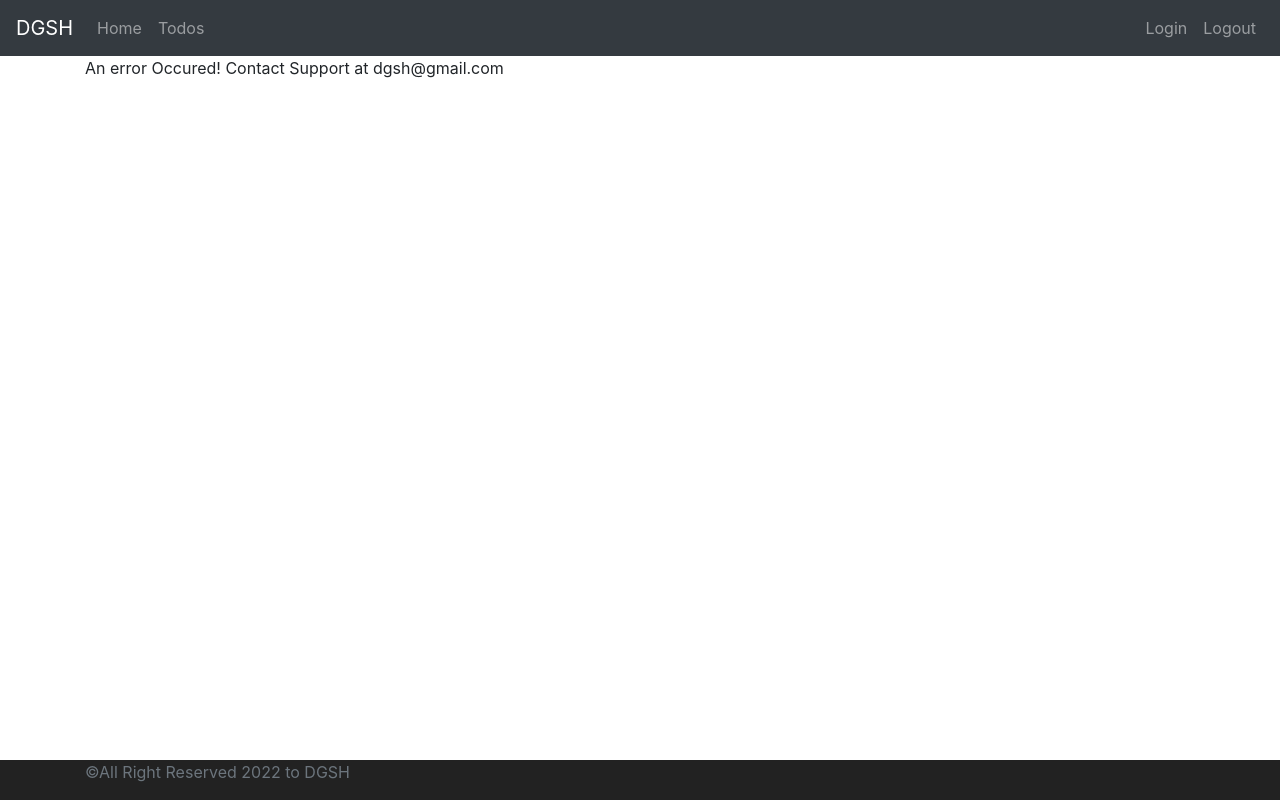
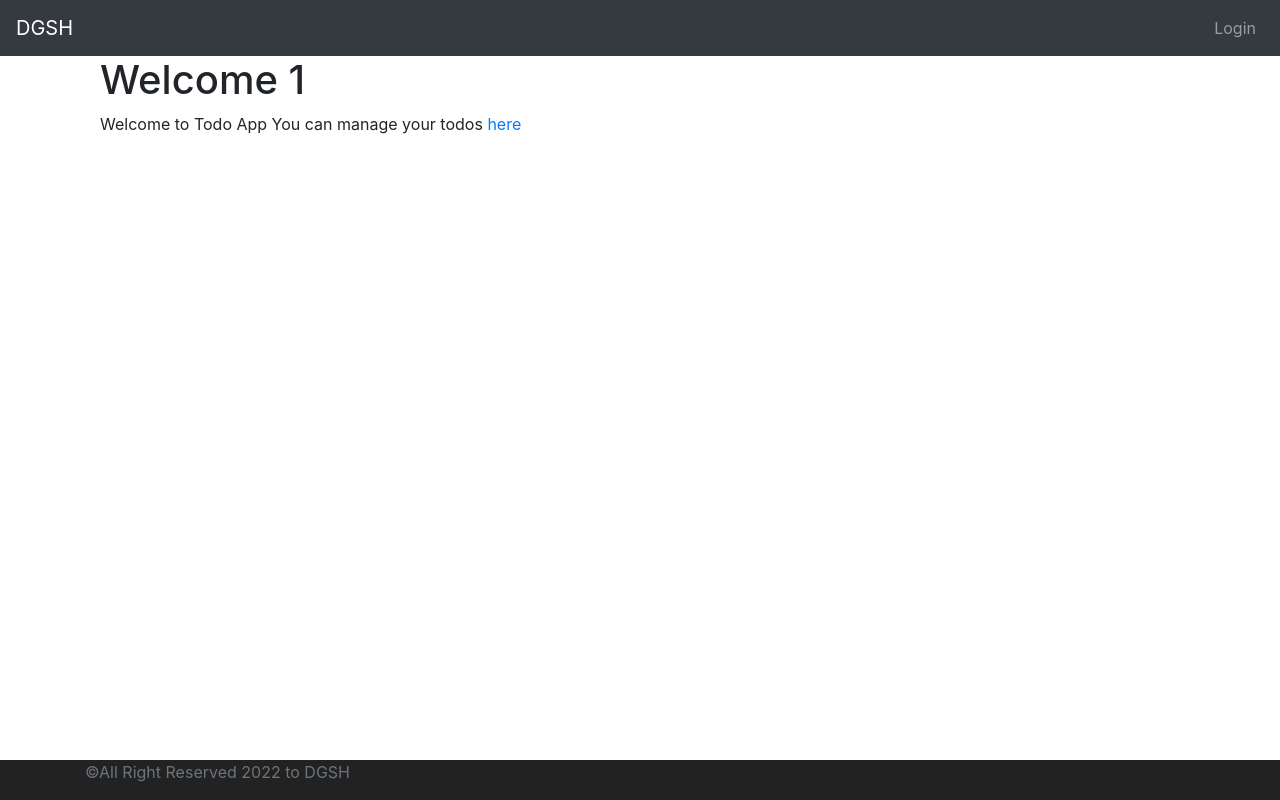
Before and after one commit to DGSH9/go-java-full-stack-with-spring-boot-and-angular-in28, an Angular app: page /welcome/1 in a window 1280 px wide. Built offline with nearby package versions, Linux system fonts and the light colour scheme.

Commit message:
33 - Enabling Menu Links Based on User Authentication Token

```diff
--- a/src/app/login/login.component.ts
+++ b/src/app/login/login.component.ts
@@ -31,7 +31,7 @@ export class LoginComponent implements OnInit {
     // if (this.username === 'dgsh' && this.password === 'dgsh')
     if (this.hardCodedAuthenticationService.authenticate(this.username, this.password)) {
       //redrect to welcome page
-      this.router.navigate(['welcome']);
+      this.router.navigate(['welcome', this.username]);
       this.invalidLogin = false;
     }
     else {
--- a/src/app/menu/menu.component.html
+++ b/src/app/menu/menu.component.html
@@ -3,13 +3,17 @@
     <div><a href="http:google.com" class="navbar-brand">DGSH</a></div>
 
     <ul class="navbar-nav">
-      <li><a routerLink="/welcome" class="nav-link">Home</a></li>
-      <li><a routerLink="/todos" class="nav-link">Todos</a></li>
+      <li><a *ngIf="hardCodedAuthenticationService.isUserLoggedIn()" routerLink="/welcome/dgsh"
+          class="nav-link">Home</a>
+      </li>
+      <li><a *ngIf="hardCodedAuthenticationService.isUserLoggedIn()" routerLink="/todos" class="nav-link">Todos</a></li>
     </ul>
 
     <ul class="navbar-nav navbar-collapse justify-content-end">
-      <li><a routerLink="/login" class="nav-link">Login</a></li>
-      <li><a routerLink="/logout" class="nav-link">Logout</a></li>
+      <li><a *ngIf="!hardCodedAuthenticationService.isUserLoggedIn()" routerLink="/login" class="nav-link">Login</a>
+      </li>
+      <li><a *ngIf="hardCodedAuthenticationService.isUserLoggedIn()" routerLink="/logout" class="nav-link">Logout</a>
+      </li>
     </ul>
 
   </nav>
--- a/src/app/menu/menu.component.ts
+++ b/src/app/menu/menu.component.ts
@@ -1,4 +1,5 @@
 import { Component, OnInit } from '@angular/core';
+import { HardCodedAuthenticationService } from '../service/hard-coded-authentication.service';
 
 @Component({
   selector: 'app-menu',
@@ -6,10 +7,12 @@ import { Component, OnInit } from '@angular/core';
   styleUrls: ['./menu.component.css']
 })
 export class MenuComponent implements OnInit {
+  // isUserLoggedIn: boolean = false;
 
-  constructor() { }
+  constructor(public hardCodedAuthenticationService: HardCodedAuthenticationService) { }
 
   ngOnInit(): void {
+    // this.isUserLoggedIn = this.hardCodedAuthenticationService.isUserLoggedIn();
   }
 
 }
--- a/src/app/welcome/welcome.component.html
+++ b/src/app/welcome/welcome.component.html
@@ -1,5 +1,5 @@
 <div class="container">
-  <h1>Welcome</h1>
+  <h1>Welcome {{name}}</h1>
 
   <div>
     Welcome to Todo App You can manage your todos <a routerLink="/todos">here</a>
--- a/src/app/welcome/welcome.component.ts
+++ b/src/app/welcome/welcome.component.ts
@@ -1,4 +1,5 @@
 import { Component, OnInit } from '@angular/core';
+import { ActivatedRoute } from '@angular/router';
 
 @Component({
   selector: 'app-welcome',
@@ -6,14 +7,18 @@ import { Component, OnInit } from '@angular/core';
   styleUrls: ['./welcome.component.css']
 })
 export class WelcomeComponent implements OnInit {
+
   //String
-  message:string= 'Hello from DGSH';
-
+  message: string = 'Hello from DGSH';
+  name = '';
   //deafult constructor
-  constructor() { }
+  //AcivatedRoute
+  constructor(private route: ActivatedRoute) { }
 
   ngOnInit(): void {
     console.log(this.message);
+    // console.log(this.route.snapshot.params['name']);
+    this.name = this.route.snapshot.params['name'];
   }
 
 }
```
Also changed, not shown: src/app/app-routing.module.ts (+5 -5 lines), src/app/service/hard-coded-authentication.service.ts (+3 -4 lines).
